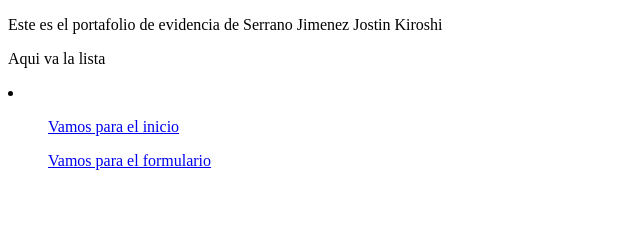
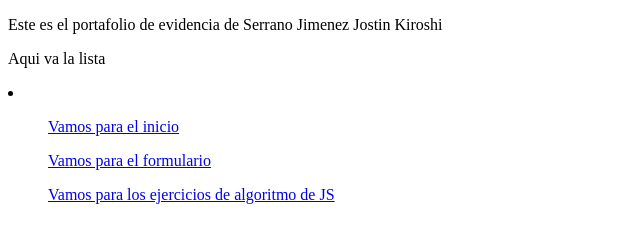
Before and after one commit to KiroshiSJJ/4IV8_Serrano_Jimenez_JostinKiroshi, a plain HTML site: page index.html in a window 1280 px wide. Shown: the whole page, without its empty margins (0-640 px from the left). Drawn offline with Linux system fonts and the light colour scheme.

Commit message:
Link de la página web de los ejercicios de JS
Actualización del codigo

```diff
--- a/index.html
+++ b/index.html
@@ -13,6 +13,7 @@
     <li>
         <ol><a href="./01PrimeraPractica/inicio.html">Vamos para el inicio</a></ol>
         <ol><a href="./02Formulario/formulario.html">Vamos para el formulario</a></ol>
+        <ol><a href="./EjerciciosJS/ejercicios.html">Vamos para los ejercicios de algoritmo de JS</a></ol>
     </li>
 </body>
 </html>
```
